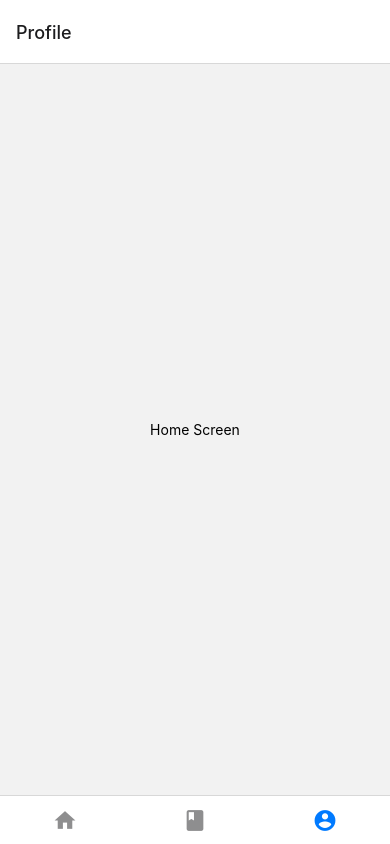
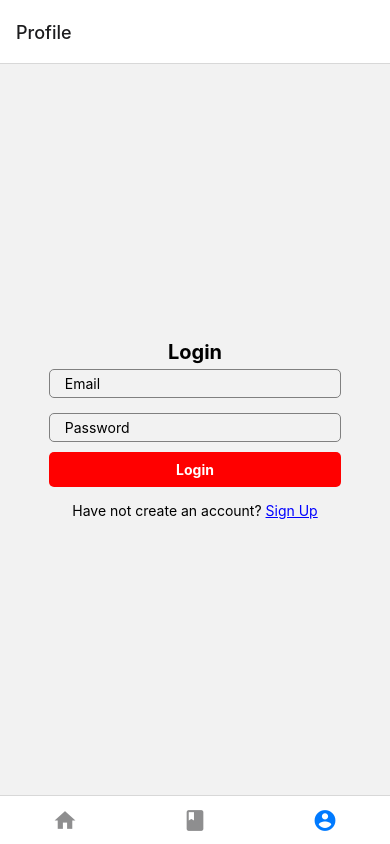
Before and after one commit to Study-with-Mentors/StudyWithMentorsMobile, a React Native app: screen /Profile in a window 390 px wide. Built offline with nearby package versions, Linux system fonts and the light colour scheme.

Commit message:
Login Form + Signup Form

```diff
--- a/package.json
+++ b/package.json
@@ -16,7 +16,10 @@
     "react-native": "0.71.8",
     "react-native-safe-area-context": "^4.5.3",
     "react-native-screens": "^3.20.0",
-    "react-native-vector-icons": "^9.2.0"
+    "react-native-vector-icons": "^9.2.0",
+    "axios": "1.4.0",
+    "jwt-decode": "^3.1.2",
+    "formik": "^2.4.1"
   },
   "devDependencies": {
     "@babel/core": "^7.20.0",
--- /dev/null
+++ b/src/components/button-custom/button-custom.tsx
@@ -0,0 +1,33 @@
+import {StyleSheet, TouchableOpacity, Text} from 'react-native';
+
+const buttonStyles = StyleSheet.create({
+    button: {
+        backgroundColor: 'red',
+        height: 35,
+        width: '100%',
+        justifyContent: 'center',
+        alignItems: 'center',
+        borderRadius: 5,
+    },
+
+    buttonText: {
+        color: 'white',
+        fontWeight: 'bold',
+    },
+});
+
+const ButtonCustom = ({
+    onPress,
+    title,
+}: {
+    onPress: () => void;
+    title: string;
+}) => {
+    return (
+        <TouchableOpacity style={buttonStyles.button} onPress={onPress}>
+            <Text style={buttonStyles.buttonText}>{title}</Text>
+        </TouchableOpacity>
+    );
+};
+
+export default ButtonCustom;
--- a/src/components/footer/bottom-navigation.tsx
+++ b/src/components/footer/bottom-navigation.tsx
@@ -2,6 +2,7 @@ import React from 'react';
 import {createBottomTabNavigator} from '@react-navigation/bottom-tabs';
 import Icon from 'react-native-vector-icons/MaterialIcons';
 import HomeScreen from '../../screens/home/home-screen';
+import Profile from '../../screens/profile/profile-screen';
 import CourseSearchScreen from '../../screens/course/course-search-screen';
 
 const Tab = createBottomTabNavigator();
@@ -17,11 +18,7 @@ const BottomNavigation = () => {
                 component={HomeScreen}
                 options={{
                     tabBarIcon: ({focused, color, size}) => (
-                        <Icon
-                            name="home"
-                            color={color}
-                            size={size}
-                        />
+                        <Icon name="home" color={color} size={size} />
                     ),
                 }}
             />
@@ -30,24 +27,16 @@ const BottomNavigation = () => {
                 component={CourseSearchScreen}
                 options={{
                     tabBarIcon: ({focused, color, size}) => (
-                        <Icon
-                            name="book"
-                            color={color}
-                            size={size}
-                        />
+                        <Icon name="book" color={color} size={size} />
                     ),
                 }}
             />
             <Tab.Screen
                 name="Profile"
-                component={HomeScreen}
+                component={Profile}
                 options={{
                     tabBarIcon: ({focused, color, size}) => (
-                        <Icon
-                            name="account-circle"
-                            color={color}
-                            size={size}
-                        />
+                        <Icon name="account-circle" color={color} size={size} />
                     ),
                 }}
             />
--- /dev/null
+++ b/src/components/login-form/login-form.tsx
@@ -0,0 +1,88 @@
+import {Formik} from 'formik';
+import {Text, TextInput, View} from 'react-native';
+import styles from '../../style';
+import React from 'react';
+import ButtonCustom from '../button-custom/button-custom';
+
+interface LoginState {
+    email: string;
+    password: string;
+}
+
+const validate = (values: LoginState) => {
+    const errors: LoginState = {email: '', password: ''};
+    if (!values.email) {
+        errors.email = 'Email is required';
+    } else if (
+        !/^[A-Z0-9._%+-]+@[A-Z0-9.-]+\.[A-Z]{2,4}$/i.test(values.email)
+    ) {
+        errors.email = 'Invalid email address';
+    }
+
+    if (!values.password) {
+        errors.password = 'Password is required';
+    } else if (values.password.length < 8) {
+        errors.password = 'Password must be more than 8 characters';
+    }
+
+    return errors;
+};
+const LoginForm = ({redirect}: {redirect?: () => void}) => {
+    return (
+        <Formik
+            validate={validate}
+            initialValues={{email: '', password: ''}}
+            onSubmit={values => console.log(values)}>
+            {({
+                handleChange,
+                handleBlur,
+                handleSubmit,
+                values,
+                errors,
+                touched,
+            }) => (
+                <View style={styles.formContainer}>
+                    <Text style={styles.heading1}>Login</Text>
+                    <View style={styles.inputContainer}>
+                        <TextInput
+                            style={[styles.textInput, {width: '100%'}]}
+                            onChangeText={handleChange('email')}
+                            onBlur={handleBlur('email')}
+                            placeholder="Email"
+                            value={values.email}
+                        />
+                        {errors.email && touched.email ? (
+                            <Text style={styles.error}>{errors.email}</Text>
+                        ) : null}
+                    </View>
+                    <View style={styles.inputContainer}>
+                        <TextInput
+                            style={[styles.textInput, {width: '100%'}]}
+                            onChangeText={handleChange('password')}
+                            onBlur={handleBlur('password')}
+                            secureTextEntry={true}
+                            placeholder="Password"
+                            value={values.password}
+                        />
+                        {errors.password && touched.password ? (
+                            <Text style={styles.error}>{errors.password}</Text>
+                        ) : null}
+                    </View>
+                    <ButtonCustom onPress={handleSubmit} title="Login" />
+                    <Text onPress={redirect} style={{marginTop: 15}}>
+                        Have not create an account?{' '}
+                        <Text
+                            style={{
+                                color: 'blue',
+                                textDecorationLine: 'underline',
+                            }}>
+                            Sign Up
+                        </Text>
+                    </Text>
+                </View>
+            )}
+        </Formik>
+    );
+};
+
+export default LoginForm;
--- /dev/null
+++ b/src/components/sign-up-form/sign-up-form.tsx
@@ -0,0 +1,112 @@
+import {Formik} from 'formik';
+import {Text, TextInput, View} from 'react-native';
+import styles from '../../style';
+import React from 'react';
+import ButtonCustom from '../button-custom/button-custom';
+
+interface RegisterState {
+    email: string;
+    password: string;
+    retypePassword: string;
+}
+
+const validate = (values: RegisterState) => {
+    const errors: RegisterState = {email: '', password: '', retypePassword: ''};
+    if (!values.email) {
+        errors.email = 'Email is required';
+    } else if (
+        !/^[A-Z0-9._%+-]+@[A-Z0-9.-]+\.[A-Z]{2,4}$/i.test(values.email)
+    ) {
+        errors.email = 'Invalid email address';
+    }
+
+    if (!values.password) {
+        errors.password = 'Password is required';
+    } else if (values.password.length < 8) {
+        errors.password = 'Password must be more than 8 characters';
+    }
+
+    if (!values.retypePassword) {
+        errors.retypePassword = 'Retype password is required';
+    } else if (values.retypePassword.length < 8) {
+        errors.retypePassword =
+            'Retype password must be more than 8 characters';
+    }
+
+    return errors;
+};
+
+const SignUpForm = ({redirect}: {redirect?: () => void}) => {
+    return (
+        <Formik
+            validate={validate}
+            initialValues={{email: '', password: '', retypePassword: ''}}
+            onSubmit={values => console.log(values)}>
+            {({
+                handleChange,
+                handleBlur,
+                handleSubmit,
+                values,
+                errors,
+                touched,
+            }) => (
+                <View style={styles.formContainer}>
+                    <Text style={styles.heading1}>Sign Up</Text>
+                    <View style={styles.inputContainer}>
+                        <TextInput
+                            style={[styles.textInput, {width: '100%'}]}
+                            onChangeText={handleChange('email')}
+                            onBlur={handleBlur('email')}
+                            placeholder="Email"
+                            value={values.email}
+                        />
+                        {errors.email && touched.email ? (
+                            <Text style={styles.error}>{errors.email}</Text>
+                        ) : null}
+                    </View>
+                    <View style={styles.inputContainer}>
+                        <TextInput
+                            style={[styles.textInput, {width: '100%'}]}
+                            onChangeText={handleChange('password')}
+                            onBlur={handleBlur('password')}
+                            secureTextEntry={true}
+                            placeholder="Password"
+                            value={values.password}
+                        />
+                        {errors.password && touched.password ? (
+                            <Text style={styles.error}>{errors.password}</Text>
+                        ) : null}
+                    </View>
+                    <View style={styles.inputContainer}>
+                        <TextInput
+                            style={[styles.textInput, {width: '100%'}]}
+                            onChangeText={handleChange('retypePassword')}
+                            onBlur={handleBlur('retypePassword')}
+                            secureTextEntry={true}
+                            placeholder="Retype password"
+                            value={values.retypePassword}
+                        />
+                        {errors.retypePassword && touched.retypePassword ? (
+                            <Text style={styles.error}>
+                                {errors.retypePassword}
+                            </Text>
+                        ) : null}
+                    </View>
+                    <ButtonCustom onPress={handleSubmit} title="Sign Up" />
+                    <Text onPress={redirect} style={{marginTop: 15}}>
+                        Already have an account?{' '}
+                        <Text
+                            style={{
+                                color: 'blue',
+                                textDecorationLine: 'underline',
+                            }}>
+                            Login
+                        </Text>
+                    </Text>
+                </View>
+            )}
+        </Formik>
+    );
+};
+
+export default SignUpForm;
--- a/src/screens/profile/profile-screen.tsx
+++ b/src/screens/profile/profile-screen.tsx
@@ -1,12 +1,24 @@
-import {Text, View} from 'react-native';
-import React from 'react';
+import {View} from 'react-native';
+import React, {useState} from 'react';
+import styles from '../../style';
+import LoginForm from '../../components/login-form/login-form';
+import SignUpForm from '../../components/sign-up-form/sign-up-form';
 
-const HomeScreen = () => {
+const Profile = () => {
+    const [isLogin, setIsLogin] = useState(true);
+    const toggleLogin = () => {
+        setIsLogin(!isLogin);
+    };
+    // TODO: copy form layout from frontend
     return (
-        <View style={{flex: 1, justifyContent: 'center', alignItems: 'center'}}>
-            <Text>Home</Text>
+        <View style={styles.centerView}>
+            {isLogin ? (
+                <LoginForm redirect={toggleLogin} />
+            ) : (
+                <SignUpForm redirect={toggleLogin} />
+            )}
         </View>
     );
 };
 
-export default HomeScreen;
+export default Profile;
--- /dev/null
+++ b/src/style.tsx
@@ -0,0 +1,43 @@
+import {StyleSheet} from 'react-native';
+
+const styles = StyleSheet.create({
+    centerView: {
+        width: '100%',
+        flex: 1,
+        justifyContent: 'center',
+        alignItems: 'center',
+    },
+
+    formContainer: {
+        width: '75%',
+        flex: 1,
+        justifyContent: 'center',
+        alignItems: 'center',
+    },
+
+    inputContainer: {
+        margin: 5,
+        width: '100%',
+    },
+
+    textInput: {
+        borderStyle: 'solid',
+        borderWidth: 1,
+        borderColor: 'gray',
+        padding: 5,
+        paddingHorizontal: 15,
+        marginBottom: 5,
+        borderRadius: 5,
+    },
+
+    error: {
+        color: 'red',
+    },
+
+    heading1: {
+        fontSize: 20,
+        fontWeight: 'bold',
+    },
+});
+
+export default styles;
```
Also changed, not shown: src/components/text-input-custom/text-input-custom.tsx (added, +7 -0 lines), 2 other files (tests, documents, lock files or other folders).
